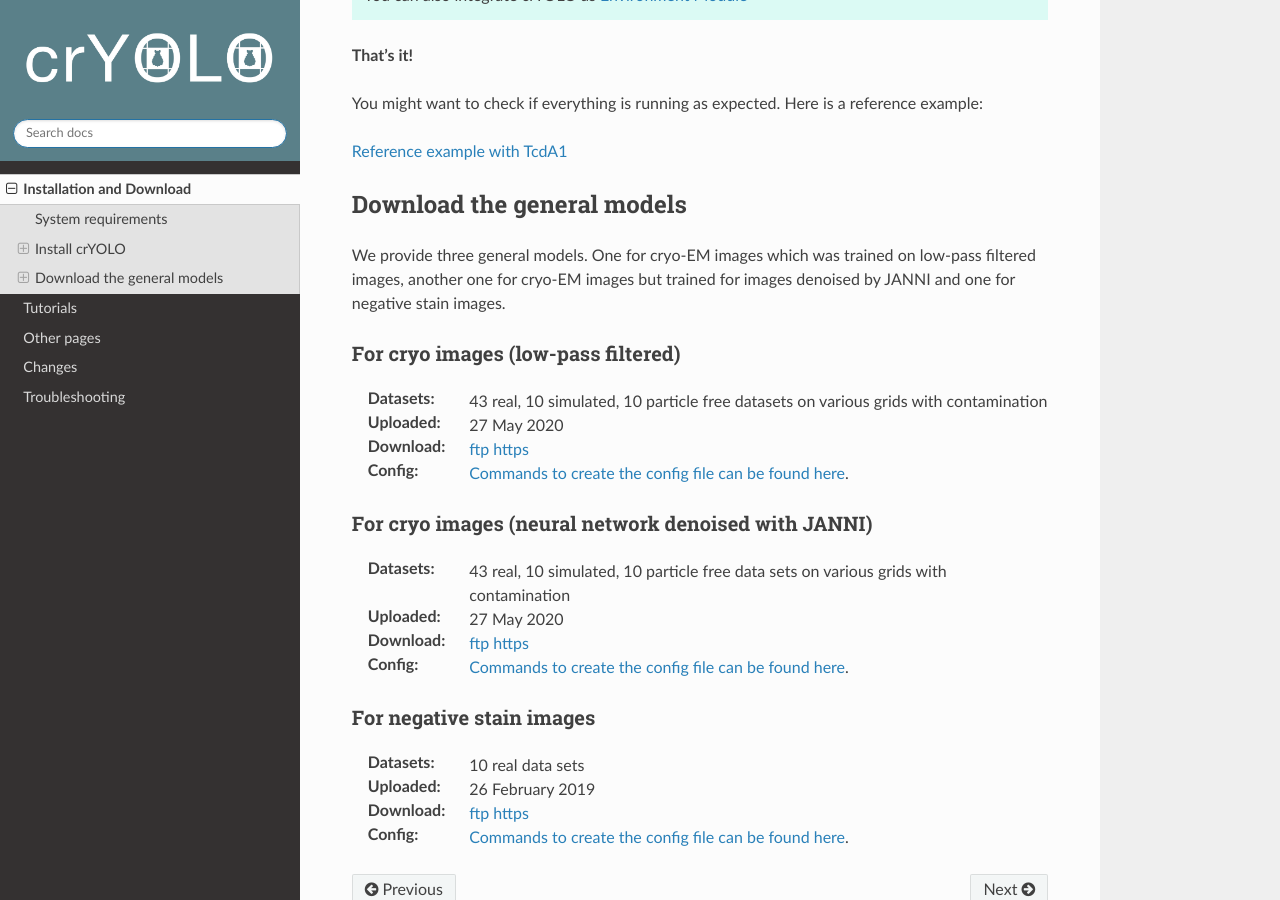
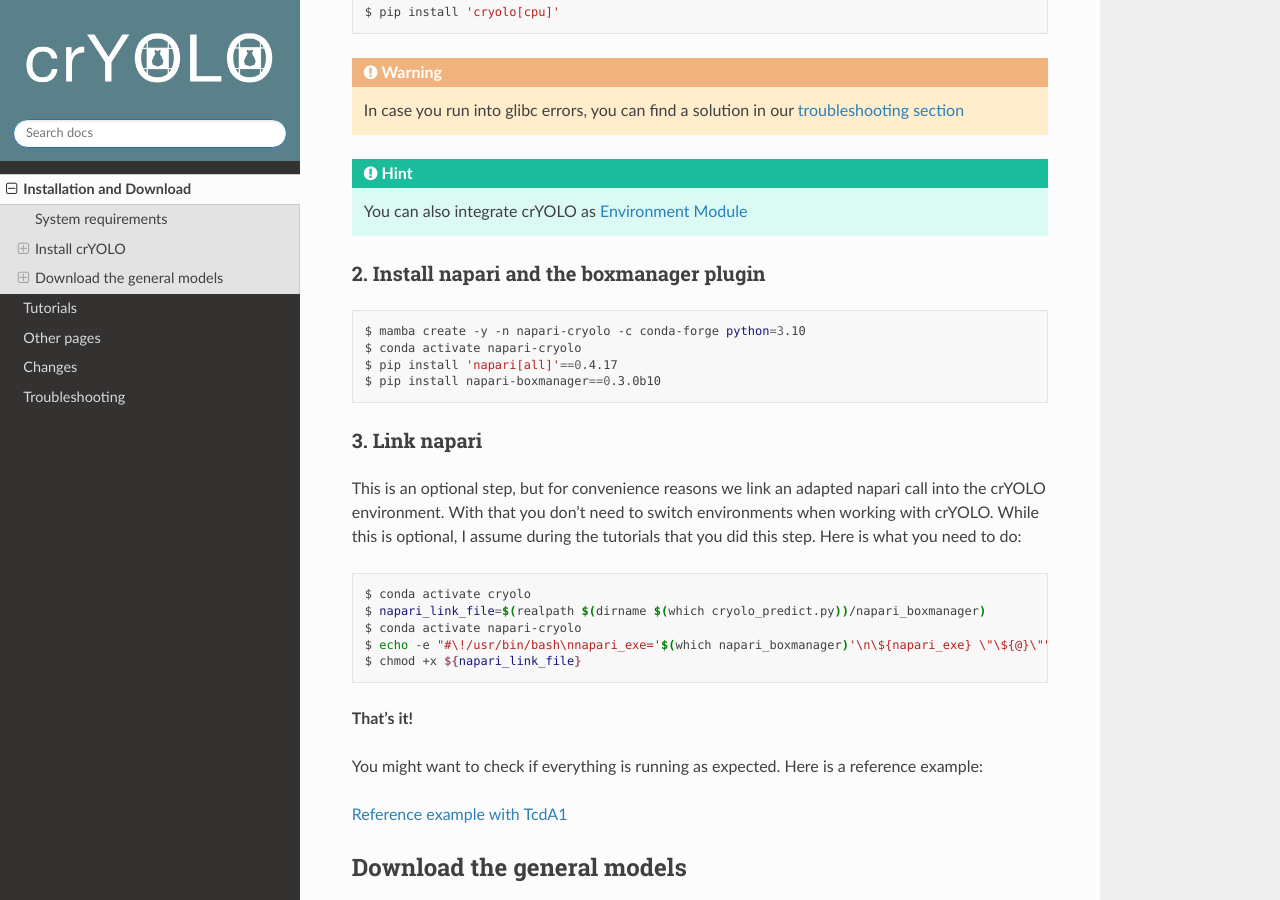
Before and after one commit to MPI-Dortmund/cryolo, a Sphinx documentation site: the page built from source/installation.rst, in a window 1280 px wide and 900 px high, scrolled down 2509 px. Built offline with Sphinx 7.4.7 and the Read the Docs theme 2.0.0, drawn with Linux system fonts in a browser that asks for light colours; some of the changed text lies outside the part shown.

Commit message:
update installation instructions

```diff
--- a/source/installation.rst
+++ b/source/installation.rst
@@ -40,8 +40,16 @@
 
     conda env remove --name cryolo
 
-With CUDA 11
-""""""""""""
+The installation happens 3 steps:
+
+1. First your need to install crYOLO either for CUDA11 (1A) or CUDA 10 (1B)
+2. Install napari
+3. Link the napari installation into your crYOLO environment for convinience.
+
+If you want to install the boxmanager locally on your computer without crYOLO, you can skip 1 and step 3.
+
+1A. With CUDA 11
+""""""""""""""""
 
 The official tensorflow 1.15x does not support CUDA 11. To get support for it, we need use a custom tensorflow version from nvidia. The following steps do explain how setup crYOLO with this custom nvidia.
 
@@ -105,6 +113,29 @@
 
 .. hint::
     You can also integrate crYOLO as :ref:`Environment Module <cryolo-module-label>`
+
+2. Install napari and  the boxmanager plugin
+"""""""""""""""""""""""""""""""""""""""""""
+
+.. prompt:: bash $
+
+    mamba create -y -n napari-cryolo -c conda-forge python=3.10
+    conda activate napari-cryolo
+    pip install 'napari[all]'==0.4.17
+    pip install napari-boxmanager==0.3.0b10
+
+3. Link napari
+""""""""""""""
+This is an optional step, but for convenience reasons we link an adapted napari call into the crYOLO environment. With that you don’t need to switch environments when working with crYOLO. While this is optional, I assume during the tutorials that you did this step. Here is what you need to do:
+
+.. prompt:: bash $
+
+    conda activate cryolo
+    napari_link_file=$(realpath $(dirname $(which cryolo_predict.py))/napari_boxmanager)
+    conda activate napari-cryolo
+    echo -e "#\!/usr/bin/bash\nnapari_exe='$(which napari_boxmanager)'\n\${napari_exe} \"\${@}\""> ${napari_link_file}
+    chmod +x ${napari_link_file}
+
 
 **That's it!**
 
```
Also changed, not shown: other parts of source/installation.rst (+2 -2 lines).
